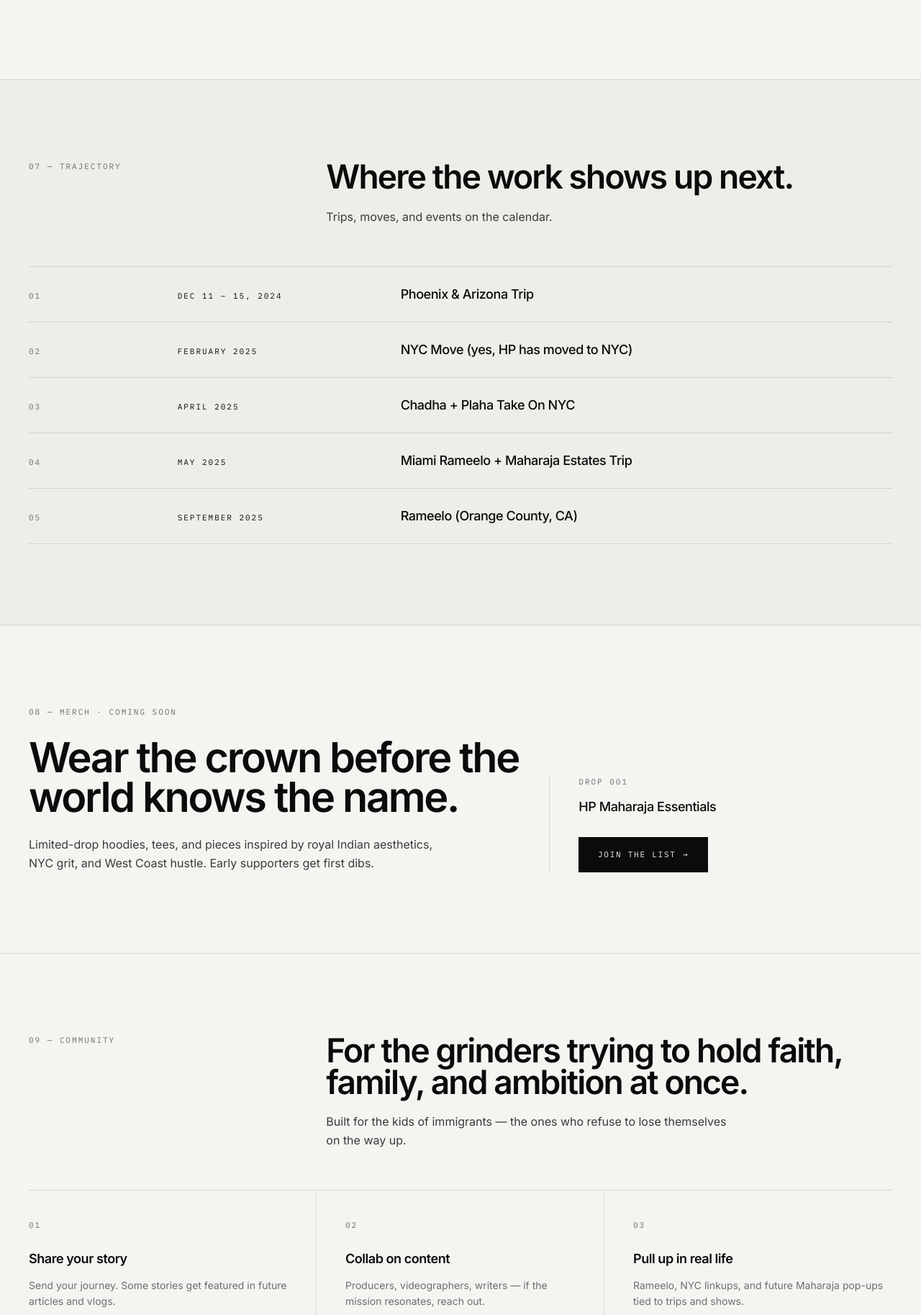
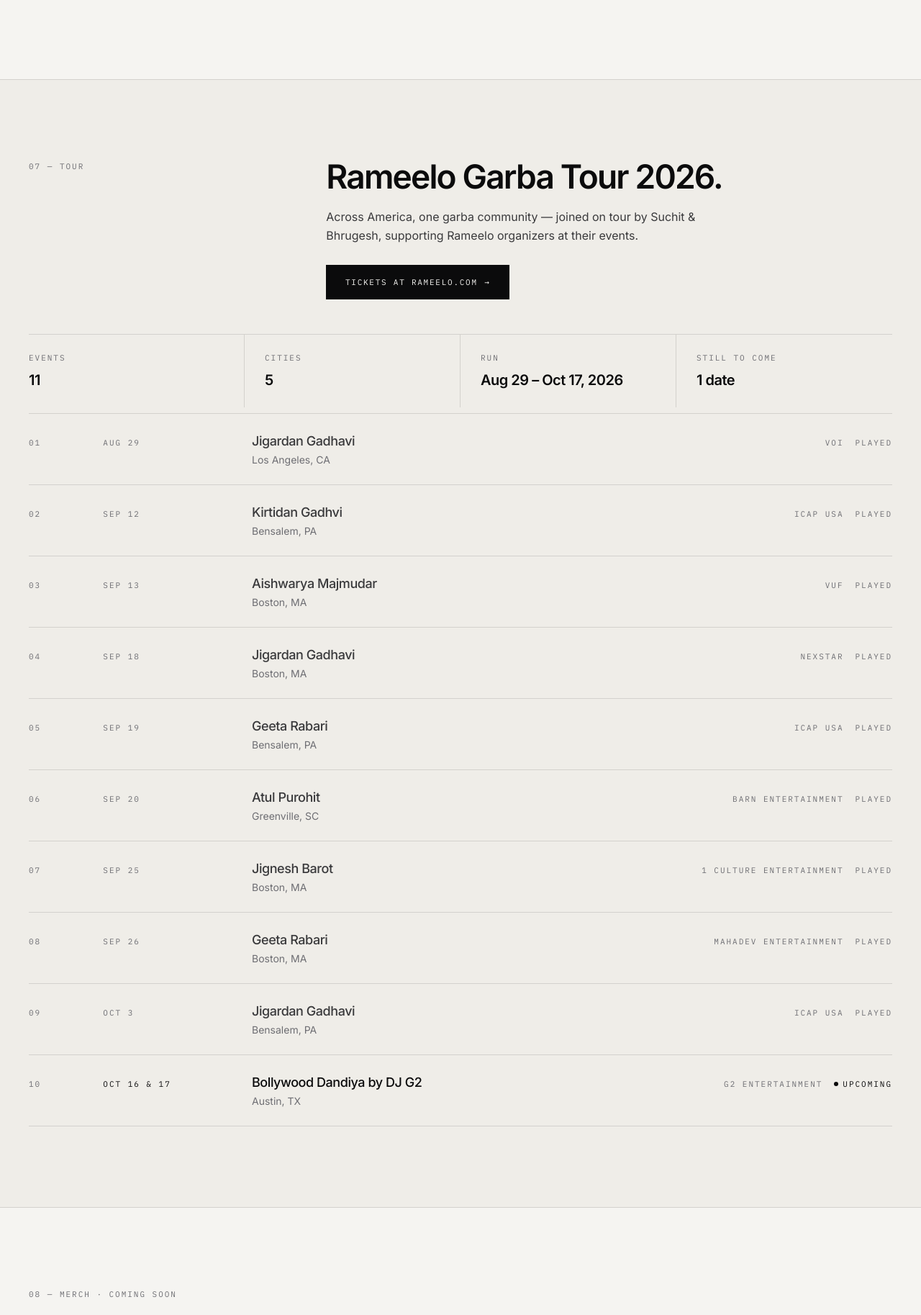
Before and after one commit to FinityOne/hpmaharaja-website, a Django app: page / in a window 1280 px wide. Shown: the part 3858-5685 px from the top of the page at 72% size. Run offline with Django 5.2, Linux system fonts and the light colour scheme; some libraries are stand-ins or nearby versions.

Commit message:
Replace the 2024-25 calendar with the Rameelo Garba Tour 2026
Swap the stale "Trajectory" list (Phoenix 2024 through Orange County
2025) for the full 2026 tour from the tour poster: 11 events across 5
cities, Aug 29 - Oct 17. Each stop carries its artist, city and
organizer.

There are 10 rows but 11 events because the Austin date (Oct 16 & 17)
runs two nights; that stop declares events: 2 and the totals in the
fact strip are summed from the data rather than hardcoded, so they
cannot drift from the list.

Past and upcoming are derived from the real date instead of being
baked in, so played dates mute themselves as the tour progresses and
"still to come" counts down on its own. A multi-night stop stays
upcoming through its final night.

Co-Authored-By: Claude Opus 5 <noreply@anthropic.com>

```diff
--- a/core/views.py
+++ b/core/views.py
@@ -1,6 +1,8 @@
 from django.shortcuts import render
 from django.http import Http404
 from django.conf import settings
+from django.utils import timezone
+from datetime import date
 from pathlib import Path
 import markdown
 
@@ -8,34 +10,97 @@ import markdown
 from .articles_repo import load_all_articles, get_article_by_slug
 
 
+# Rameelo Garba Tour 2026 — across America, one garba community.
+# 11 events across 5 cities, Aug 29 – Oct 17. There are 10 stops below
+# because the Austin date (Oct 16 & 17) is a two-night event.
+RAMEELO_TOUR_2026 = [
+    {
+        "starts": date(2026, 8, 29),
+        "date_label": "Aug 29",
+        "artist": "Jigardan Gadhavi",
+        "city": "Los Angeles, CA",
+        "organizer": "VOI",
+    },
+    {
+        "starts": date(2026, 9, 12),
+        "date_label": "Sep 12",
+        "artist": "Kirtidan Gadhvi",
+        "city": "Bensalem, PA",
+        "organizer": "ICAP USA",
+    },
+    {
+        "starts": date(2026, 9, 13),
+        "date_label": "Sep 13",
+        "artist": "Aishwarya Majmudar",
+        "city": "Boston, MA",
+        "organizer": "VUF",
+    },
+    {
+        "starts": date(2026, 9, 18),
+        "date_label": "Sep 18",
+        "artist": "Jigardan Gadhavi",
+        "city": "Boston, MA",
+        "organizer": "Nexstar",
+    },
+    {
+        "starts": date(2026, 9, 19),
+        "date_label": "Sep 19",
+        "artist": "Geeta Rabari",
+        "city": "Bensalem, PA",
+        "organizer": "ICAP USA",
+    },
+    {
+        "starts": date(2026, 9, 20),
+        "date_label": "Sep 20",
+        "artist": "Atul Purohit",
+        "city": "Greenville, SC",
+        "organizer": "Barn Entertainment",
+    },
+    {
+        "starts": date(2026, 9, 25),
+        "date_label": "Sep 25",
+        "artist": "Jignesh Barot",
+        "city": "Boston, MA",
+        "organizer": "1 Culture Entertainment",
+    },
+    {
+        "starts": date(2026, 9, 26),
+        "date_label": "Sep 26",
+        "artist": "Geeta Rabari",
+        "city": "Boston, MA",
+        "organizer": "Mahadev Entertainment",
+    },
+    {
+        "starts": date(2026, 10, 3),
+        "date_label": "Oct 3",
+        "artist": "Jigardan Gadhavi",
+        "city": "Bensalem, PA",
+        "organizer": "ICAP USA",
+    },
+    {
+        "starts": date(2026, 10, 16),
+        "ends": date(2026, 10, 17),
+        "date_label": "Oct 16 & 17",
+        "artist": "Bollywood Dandiya by DJ G2",
+        "city": "Austin, TX",
+        "organizer": "G2 Entertainment",
+        "events": 2,
+    },
+]
+
+
+def build_tour_dates(today):
+    """Annotate each tour stop with its position and whether it has happened."""
+    rows = []
+    for position, stop in enumerate(RAMEELO_TOUR_2026, start=1):
+        ends = stop.get("ends", stop["starts"])
+        rows.append({**stop, "position": position, "ends": ends, "is_past": ends < today})
+    return rows
+
+
 def home(request):
-    upcoming_events = [
-        {
-            "date": "Dec 11 – 15, 2024",
-            "title": "Phoenix & Arizona Trip",
-            "accent": "border-blue-500",
-        },
-        {
-            "date": "February 2025",
-            "title": "NYC Move (yes, HP has moved to NYC)",
-            "accent": "border-sky-500",
-        },
-        {
-            "date": "April 2025",
-            "title": "Chadha + Plaha Take On NYC",
-            "accent": "border-red-500",
-        },
-        {
-            "date": "May 2025",
-            "title": "Miami Rameelo + Maharaja Estates Trip",
-            "accent": "border-yellow-500",
-        },
-        {
-            "date": "September 2025",
-            "title": "Rameelo (Orange County, CA)",
-            "accent": "border-purple-500",
-        },
-    ]
+    today = timezone.localdate()
+    tour_dates = build_tour_dates(today)
 
     featured_articles = [
         {
@@ -63,7 +128,13 @@ def home(request):
 
     context = {
         "current_page": "home",
-        "upcoming_events": upcoming_events,
+        "tour_dates": tour_dates,
+        "tour_meta": {
+            "events": sum(stop.get("events", 1) for stop in RAMEELO_TOUR_2026),
+            "cities": len({stop["city"] for stop in RAMEELO_TOUR_2026}),
+            "window": "Aug 29 – Oct 17, 2026",
+            "remaining": sum(1 for stop in tour_dates if not stop["is_past"]),
+        },
         "featured_articles": featured_articles,
     }
     return render(request, "core/index.html", context)
--- a/templates/core/index.html
+++ b/templates/core/index.html
@@ -253,28 +253,79 @@
       </div>
     </div>
   </section>
-  <!-- ============================ TRAJECTORY ============================ -->
-  <section id="trajectory" class="py-20 lg:py-28 bg-paper_2 border-y border-line">
+  <!-- ============================ TOUR ============================ -->
+  <section id="tour" class="py-20 lg:py-28 bg-paper_2 border-y border-line">
     <div class="max-w-7xl mx-auto px-6 lg:px-10">
-      <div class="grid lg:grid-cols-12 gap-y-6 lg:gap-x-10 mb-14">
+      <div class="grid lg:grid-cols-12 gap-y-6 lg:gap-x-10 mb-12">
         <div class="lg:col-span-4">
-          <p class="label">07 — Trajectory</p>
+          <p class="label">07 — Tour</p>
         </div>
         <div class="lg:col-span-8">
           <h2 class="display text-[clamp(1.85rem,3.6vw,3rem)] max-w-[24ch] mb-5">
-            Where the work shows up next.
+            Rameelo Garba Tour 2026.
           </h2>
-          <p class="text-base text-ink_2 max-w-xl leading-relaxed">
-            Trips, moves, and events on the calendar.
+          <p class="text-base text-ink_2 max-w-xl leading-relaxed mb-7">
+            Across America, one garba community — joined on tour by Suchit &amp;
+            Bhrugesh, supporting Rameelo organizers at their events.
           </p>
+          <a href="https://rameelo.com"
+             target="_blank"
+             rel="noreferrer"
+             class="btn btn-solid group">
+            Tickets at rameelo.com <span class="arrow" aria-hidden="true">→</span>
+          </a>
         </div>
       </div>
+      <!-- Tour fact strip -->
+      <dl class="grid grid-cols-2 lg:grid-cols-4 border-t border-line mb-2">
+        <div class="py-6 pr-6 lg:border-r border-line">
+          <dt class="label mb-2">Events</dt>
+          <dd class="text-xl font-semibold tracking-tight">{{ tour_meta.events }}</dd>
+        </div>
+        <div class="py-6 pl-6 lg:pl-7 lg:pr-6 lg:border-r border-line">
+          <dt class="label mb-2">Cities</dt>
+          <dd class="text-xl font-semibold tracking-tight">{{ tour_meta.cities }}</dd>
+        </div>
+        <div class="py-6 pr-6 lg:pl-7 lg:border-r border-line">
+          <dt class="label mb-2">Run</dt>
+          <dd class="text-xl font-semibold tracking-tight">{{ tour_meta.window }}</dd>
+        </div>
+        <div class="py-6 pl-6 lg:pl-7">
+          <dt class="label mb-2">Still to come</dt>
+          <dd class="text-xl font-semibold tracking-tight">
+            {% if tour_meta.remaining %}
+              {{ tour_meta.remaining }} date{{ tour_meta.remaining|pluralize }}
+            {% else %}
+              Tour wrapped
+            {% endif %}
+          </dd>
+        </div>
+      </dl>
+      <!-- Tour dates -->
       <div class="border-t border-line">
-        {% for event in upcoming_events %}
-          <div class="reveal grid lg:grid-cols-12 gap-y-1 lg:gap-x-10 items-baseline border-b border-line py-6">
-            <p class="label lg:col-span-2">{{ forloop.counter|stringformat:"02d" }}</p>
-            <p class="label lg:col-span-3 !text-ink">{{ event.date }}</p>
-            <p class="lg:col-span-7 text-base lg:text-lg font-medium tracking-tight">{{ event.title }}</p>
+        {% for stop in tour_dates %}
+          <div class="reveal grid lg:grid-cols-12 gap-y-2 lg:gap-x-10 items-baseline border-b border-line py-6">
+            <p class="label lg:col-span-1">{{ stop.position|stringformat:"02d" }}</p>
+            <p class="label lg:col-span-2 {% if stop.is_past %}!text-ink_3{% else %}!text-ink{% endif %}">
+              {{ stop.date_label }}
+            </p>
+            <div class="lg:col-span-6">
+              <p class="text-base lg:text-lg font-medium tracking-tight {% if stop.is_past %}text-ink_2{% else %}text-ink{% endif %}">
+                {{ stop.artist }}
+              </p>
+              <p class="text-sm text-ink_3 mt-0.5">{{ stop.city }}</p>
+            </div>
+            <div class="lg:col-span-3 flex items-center justify-between lg:justify-end gap-4">
+              <p class="label">{{ stop.organizer }}</p>
+              {% if stop.is_past %}
+                <span class="label shrink-0">Played</span>
+              {% else %}
+                <span class="label !text-ink shrink-0 inline-flex items-center gap-1.5">
+                  <span class="h-1.5 w-1.5 rounded-full bg-ink inline-block" aria-hidden="true"></span>
+                  Upcoming
+                </span>
+              {% endif %}
+            </div>
           </div>
         {% endfor %}
       </div>
```
